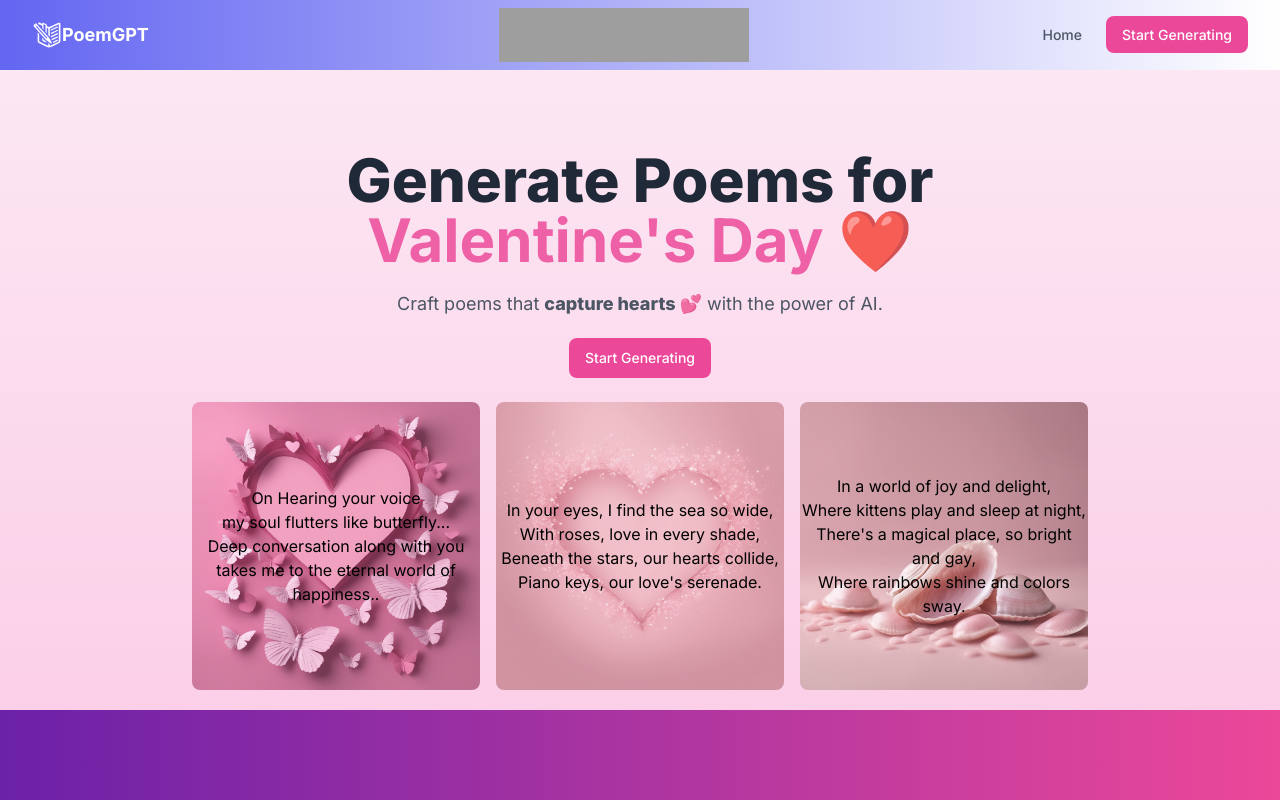
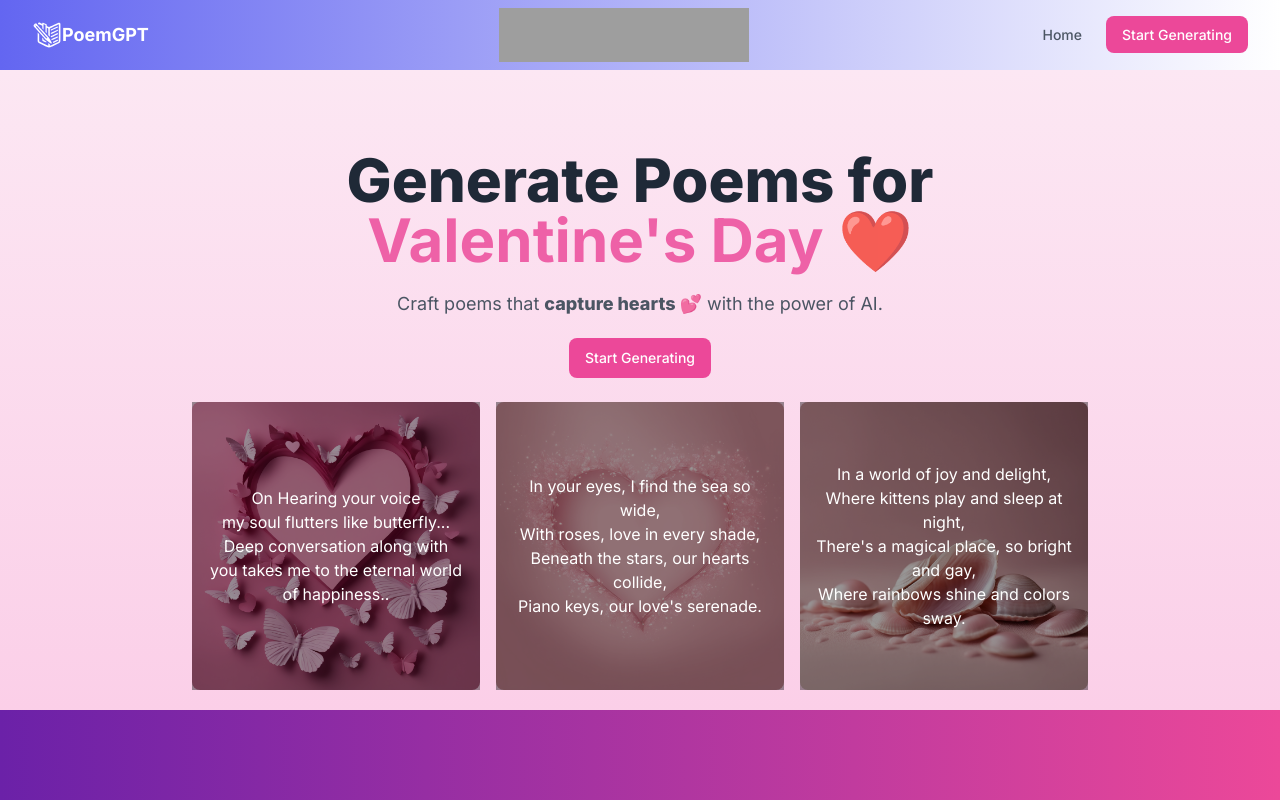
Before and after one commit to basavaraja-v/poemgpt, a Next.js app: page / in a window 1280 px wide. Shown: the top 800 px of the page. Built offline with nearby package versions, Linux system fonts and the light colour scheme; grey boxes are pictures that could not be loaded.

Commit message:
seo improved

```diff
--- a/app/globals.css
+++ b/app/globals.css
@@ -100,6 +100,11 @@
   overflow-y: auto;
 }
 
+.text-shadow {
+  text-shadow: 2px 2px 8px rgb(252, 244, 244); /* Creates a shadow for better readability */
+}
+
+
 
 /* Add this CSS to your stylesheet or style module */
 .limitmessage {
--- a/app/layout.tsx
+++ b/app/layout.tsx
@@ -6,8 +6,8 @@ import Footer from '@/components/Footer';
 import { Analytics } from '@vercel/analytics/react';
 
 const inter = Inter({ subsets: ['latin'] });
-let title = 'PoemGPT - Create Poems with AI';
-let description = 'Craft poems that capture hearts 💕 with the power of AI.';
+let title = 'PoemGPT - AI Poetry Generator | Create Your Own Poems';
+let description = 'Discover the art of poetry with PoemGPT. Our AI-powered tool helps you create unique and touching poems for any occasion. Dive into the world of AI poetry today!';
 let url = 'https://poemgpt.heyidb.com/'; // Replace with your actual URL
 let ogimage = 'https://poemgpt.heyidb.com/poemgpt/og-image.png'; // Replace with your actual image URL
 let sitename = 'HeiDB - PoemGPT'; // Replace with your actual site name
@@ -21,8 +21,8 @@ export const metadata: Metadata = {
   },
   openGraph: {
     images: [ogimage],
-    title,
-    description,
+    title: 'AI Poetry Generator - PoemGPT | Create, Share, and Enjoy Poems',
+    description: 'Experience the fusion of creativity and technology. PoemGPT is your go-to platform for generating heartfelt, AI-crafted poems for every occasion.',
     url: url,
     siteName: sitename,
     locale: 'en_US',
@@ -31,8 +31,8 @@ export const metadata: Metadata = {
   twitter: {
     card: 'summary_large_image',
     images: [ogimage],
-    title,
-    description,
+    title: 'PoemGPT - Explore AI Poetry | Generate Poems Instantly',
+    description: 'Join the creative journey with PoemGPT. Harness the power of AI to craft poetic masterpieces that resonate with emotions and imagination.',
   },
 };
 
@@ -43,6 +43,11 @@ export default function RootLayout({
 }) {
   return (
     <html lang="en">
+      <head>
+        {/* Existing tags */}
+        <meta name="google-adsense-account" content="ca-pub-2117177152504343" />
+        {/* ... other tags ... */}
+      </head>
       <body className={inter.className}>
         <Navbar />
         <main>{children}</main>
--- a/app/page.tsx
+++ b/app/page.tsx
@@ -1,8 +1,14 @@
 import Hero from '@/components/Hero';
+import Head from 'next/head';
 
 export default function Home() {
   return (
     <>
+      <Head>
+        {/* Existing tags */}
+        <meta name="google-adsense-account" content="ca-pub-2117177152504343" />
+        {/* ... other tags ... */}
+      </Head>
       <Hero />
     </>
   );
--- a/components/Body.tsx
+++ b/components/Body.tsx
@@ -15,6 +15,7 @@ import {
 } from '@/components/ui/form';
 import { Textarea } from '@/components/ui/textarea';
 import { Input } from '@/components/ui/input';
+import Head from 'next/head';
 
 const generateFormSchema = z.object({
   Language: z.string().min(1),
@@ -110,6 +111,13 @@ Max. Characters allowed 200`;
   };
 
   return (
+    <>
+      <Head>
+        <title>Generate Custom Poems Online - PoemGPT</title>
+        <meta name="description" content="Create personalized poems with our AI-driven poem generator. Perfect for any occasion, from love to celebrations." />
+        {/* Add structured data here */}
+        {/* Add SSR or static generation here */}
+      </Head>
       <div className="flex justify-center items-center flex-col w-full lg:p-0 p-4 sm:mb-28 mb-0">
         <div className="max-w-6xl w-full grid grid-cols-1 md:grid-cols-2 gap-6 md:gap-12 mt-10">
           <div className="col-span-1">
@@ -123,10 +131,10 @@ Max. Characters allowed 200`;
                     name="DescriptiveDetails"
                     render={({ field }) => (
                       <FormItem>
-                      <FormLabel>Descriptive Details</FormLabel>
+                        <FormLabel>Characteristics for Your Custom Poem</FormLabel>
                         <FormControl>
                           <Textarea
-                          placeholder="Describe Appearance, Favorite, Likes, Hobbies, Mindset (e.g., Deep ocean eyes, Roses, Stargazing on quiet nights, Playing the piano, Always optimistic)"
+                            placeholder="Enter traits such as appearance, likes, hobbies, or mindset..."
                             className="resize-none"
                             {...field}
                           />
@@ -140,9 +148,9 @@ Max. Characters allowed 200`;
                     name="Theme"
                     render={({ field }) => (
                       <FormItem>
-                      <FormLabel>Theme</FormLabel>
+                        <FormLabel>Theme of Your Poem</FormLabel>
                         <FormControl>
-                        <Input placeholder="Set the theme (e.g., Love and eternity)" {...field} />
+                          <Input placeholder="e.g., Love, Adventure, Nature..." {...field} />
                         </FormControl>
                         <FormMessage />
                       </FormItem>
@@ -177,13 +185,14 @@ Max. Characters allowed 200`;
               </div>
             ) : (
               <div className="ml-4 rounded-xl border bg-white p-4 shadow-md transition hover:bg-gray-100">
-              Generated Poem Here
+                Your generated poem will appear here.
                 <div className="scrollable-content" />
               </div>
             )}
           </div>
         </div>
       </div>
+    </>
   );
 };
 
--- a/components/Hero.tsx
+++ b/components/Hero.tsx
@@ -56,8 +56,7 @@ export default function Hero() {
       <div className="custom-screen pt-20 pb-5 text-gray-600 bg-gradient-to-b from-pink-100 to-pink-200">
         <div className="space-y-5 max-w-4xl mx-auto text-center">
           <h1 className="text-4xl text-gray-800 font-extrabold mx-auto sm:text-6xl">
-            Generate Poems for   {' '}
-            <span className="text-pink-500 font-bold animate-pulse">
+            Generate Poems for <span className="text-pink-500 font-bold animate-pulse">
               {occasions[currentOccasionIndex]} ❤️
             </span>
           </h1>
@@ -75,17 +74,29 @@ export default function Hero() {
           </div>
           <div className="grid sm:grid-cols-3 grid-cols-2 gap-4 pt-1">
             {heroImages.map((imageData, idx) => (
-              <div key={idx} className="relative">
+              <div key={idx} className="relative group">
                 <Image
-                  alt="image"
+                  alt={`Poetic scene ${idx + 1}`}
                   src={imageData.src}
                   width={500}
                   height={500}
-                  className="rounded-lg opacity-80 hover:opacity-100 transition-opacity duration-300"
+                  className="rounded-lg group-hover:opacity-100 transition-opacity duration-300"
+                // Removed opacity reduction on the image to ensure the black background blends well
                 />
                 <div
                   id={`text-${idx}`}
-                  className="absolute inset-0 flex items-center justify-center text-black"
+                  className="absolute inset-0 flex items-center justify-center p-4"
+                  style={{
+                    background: 'rgba(0, 0, 0, 0.4)', // Semi-transparent black background
+                    color: '#FFFFFF', // White text color for contrast
+                    display: 'flex',
+                    flexDirection: 'column',
+                    justifyContent: 'center',
+                    alignItems: 'center',
+                    textAlign: 'center', // Center text alignment
+                    fontSize: '1rem', // Adjust font size as needed
+                    lineHeight: '1.5', // Adjust line height for better readability
+                  }}
                   dangerouslySetInnerHTML={{ __html: imageData.text }}
                 />
               </div>
```
Also changed, not shown: public/ads.txt (added). Lines whose indentation alone changed are shown as unchanged.
